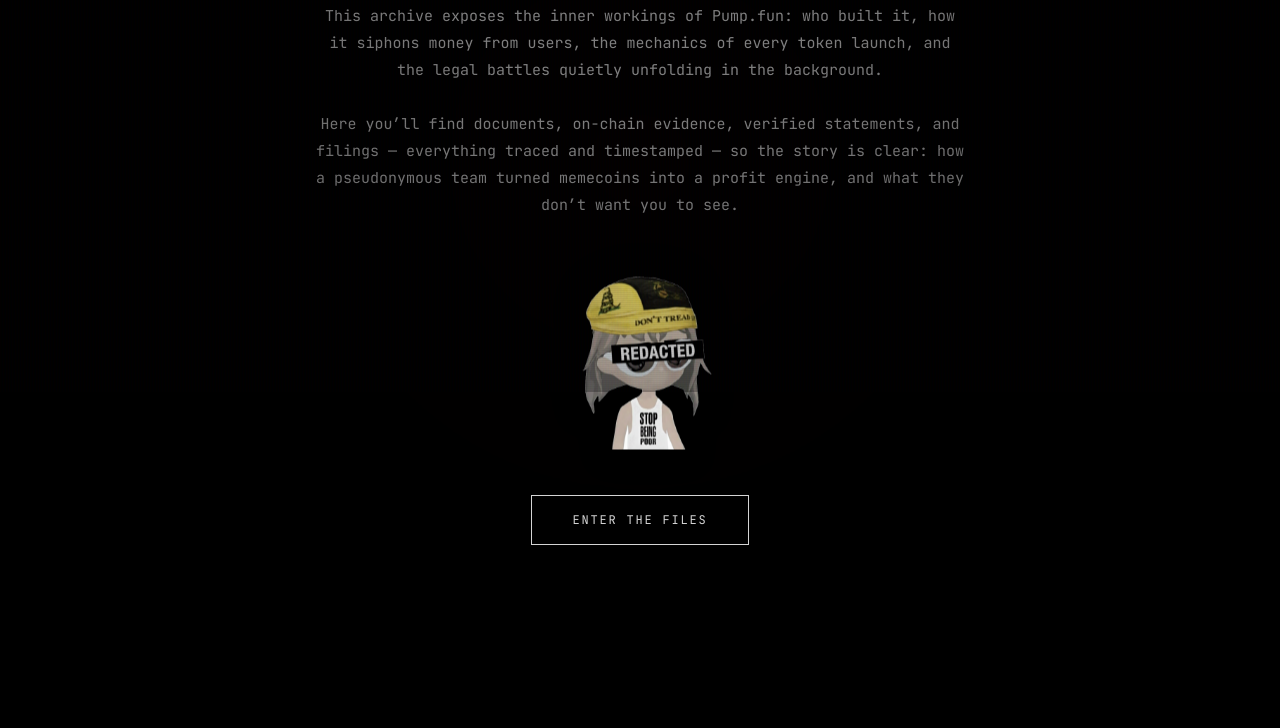
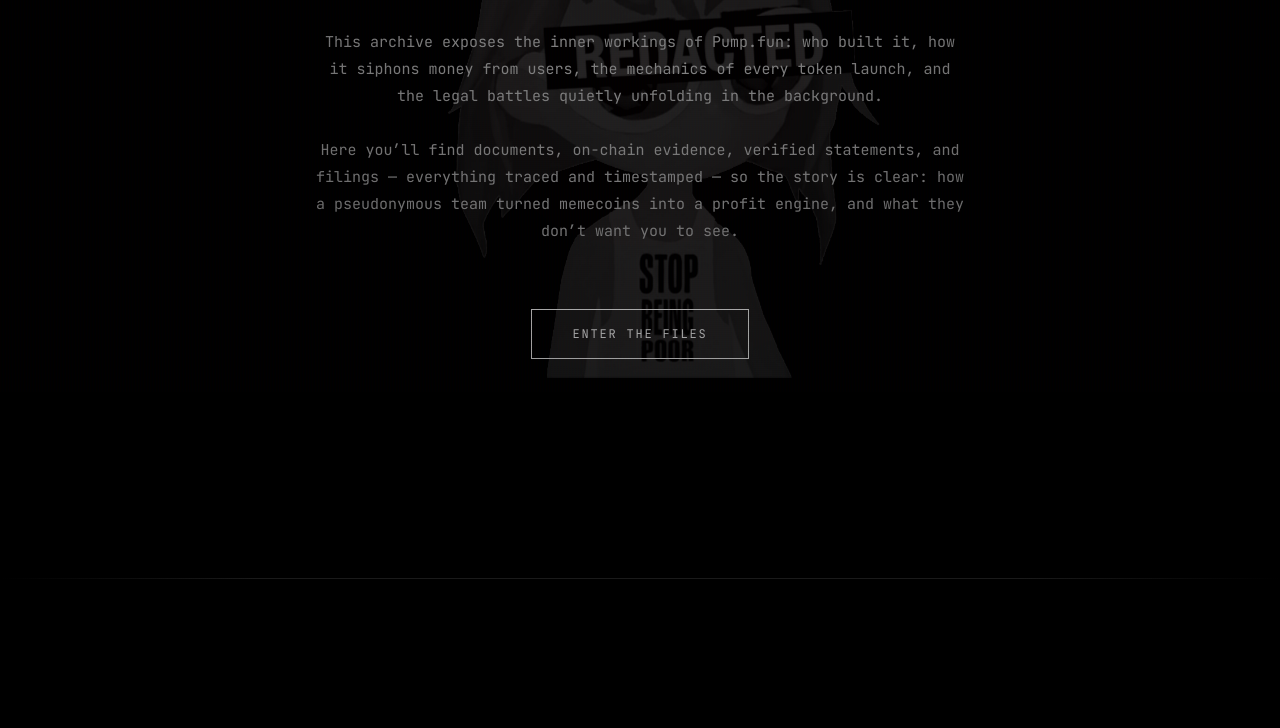
Before and after one commit to akbai115/a982, a plain HTML site: page index.html in a window 1280 px wide. Shown: the part 408-1136 px from the top of the page. Drawn offline with Linux system fonts and the light colour scheme.

Commit message:
Move Alon image to background, make it large and floating

```diff
--- a/index.css
+++ b/index.css
@@ -336,11 +336,50 @@
     justify-content: center;
     padding: var(--spacing-xl) var(--spacing-md);
     margin-top: var(--nav-height);
+    position: relative;
+    overflow: hidden;
+}
+
+.hero-background-image {
+    position: absolute;
+    top: 50%;
+    left: 50%;
+    transform: translate(-50%, -50%);
+    z-index: 0;
+    width: 100%;
+    height: 100%;
+    display: flex;
+    justify-content: center;
+    align-items: center;
+    pointer-events: none;
+}
+
+.bg-floating-alon {
+    width: 600px;
+    max-width: 90vw;
+    height: auto;
+    opacity: 0.15;
+    filter: grayscale(100%);
+    animation: float-slow 8s ease-in-out infinite;
+}
+
+@keyframes float-slow {
+
+    0%,
+    100% {
+        transform: translateY(0) scale(1);
+    }
+
+    50% {
+        transform: translateY(-20px) scale(1.02);
+    }
 }
 
 .hero-content {
     max-width: 800px;
     text-align: center;
+    position: relative;
+    z-index: 2;
 }
 
 .hero-title {
@@ -404,33 +443,6 @@
     max-width: 650px;
     margin-left: auto;
     margin-right: auto;
-}
-
-.hero-image-container {
-    margin-bottom: var(--spacing-md);
-    display: flex;
-    justify-content: center;
-}
-
-.hero-floating-image {
-    width: 180px;
-    height: auto;
-    filter: drop-shadow(0 0 15px rgba(0, 0, 0, 0.6));
-    animation: float-vertical 4s ease-in-out infinite;
-    pointer-events: none;
-    /* Just a visual element */
-}
-
-@keyframes float-vertical {
-
-    0%,
-    100% {
-        transform: translateY(0);
-    }
-
-    50% {
-        transform: translateY(-15px);
-    }
 }
 
 .primary-button {
--- a/index.html
+++ b/index.html
@@ -46,6 +46,9 @@
 
     <!-- Hero Section -->
     <section class="hero">
+        <div class="hero-background-image">
+            <img src="assets/alon.png" alt="" class="bg-floating-alon">
+        </div>
         <div class="hero-content">
             <h1 class="hero-title">ALONFILES</h1>
             <h2 class="hero-subtitle">The truth behind Pump.fun, its shadowy architect, and the memecoin machine built
@@ -58,10 +61,6 @@
                 timestamped — so the story is clear: how a pseudonymous team turned memecoins into a profit engine, and
                 what they don’t want you to see.
             </p>
-
-            <div class="hero-image-container">
-                <img src="assets/alon.png" alt="Subject Alon" class="hero-floating-image">
-            </div>
 
             <button class="primary-button"
                 onclick="document.getElementById('files').scrollIntoView({behavior: 'smooth'})">ENTER THE FILES</button>
```
